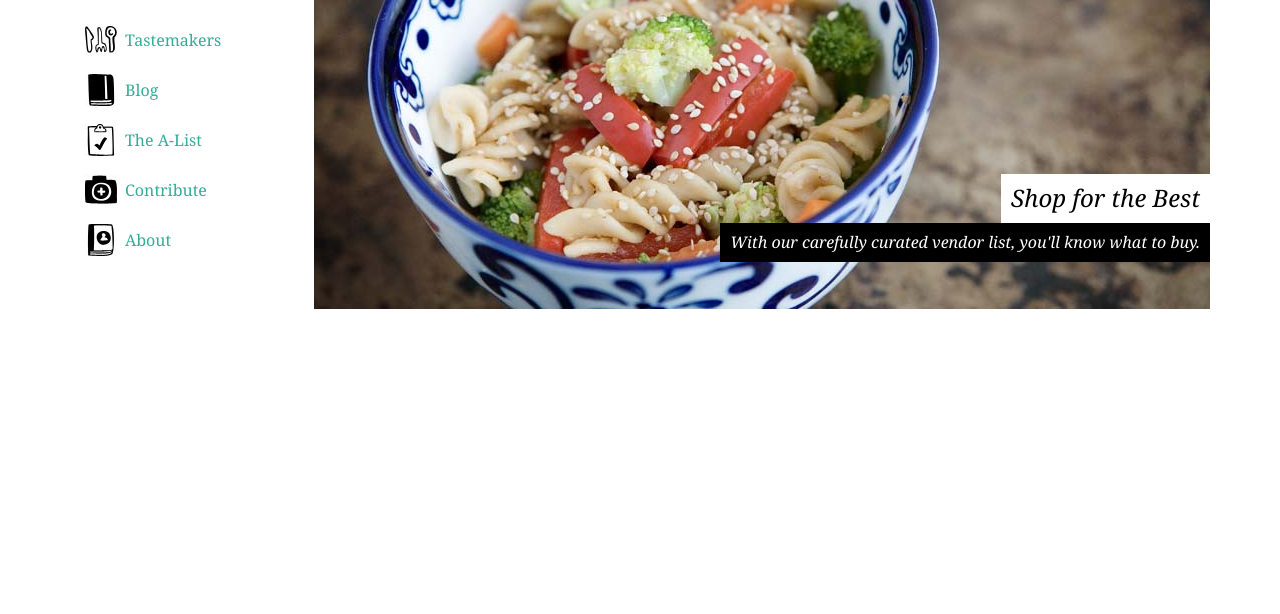
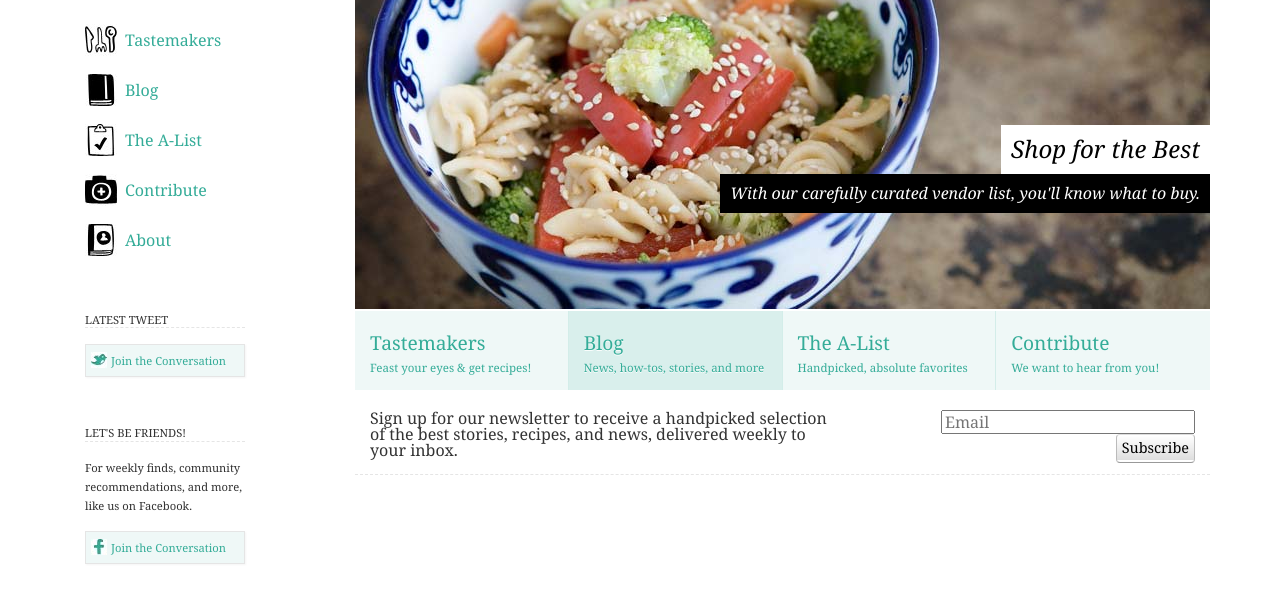
Before and after one commit to dimaxp/cursovaya-html, a plain HTML site: page index.html in a window 1280 px wide. Shown: the part 186-800 px from the top of the page. Drawn offline with nearby package versions, Linux system fonts and the light colour scheme.

Commit message:
mail form

```diff
--- a/css/style.css
+++ b/css/style.css
@@ -3,6 +3,7 @@ body{
     font-family: ff-tisa-web-pro, Georgia, sans-serif;
     line-height: 1;
     color: #333;
+
 }
 .container {
 
@@ -21,7 +22,9 @@ a {
 a:hover {color: #EC6635;
     text-decoration: none;
 }
-ul li {list-style: none;}
+ul li {
+    list-style: none;
+}
 
 nav ul{
     padding-left: 0;
@@ -40,7 +43,9 @@ nav ul li a {
     margin-bottom: 10px;
 }
 
-nav ul li a:hover {    background-position-x:5px;}
+nav ul li a:hover {
+    background-position-x:5px;
+}
 
 a#i-tastemakers {
     background-image: url("../images/vilki.jpg");
@@ -58,15 +63,107 @@ a#i-about {
     background-image: url("../images/about.jpg");
 }
 
+
+.podzagvmenu {
+    display: block;
+    border-bottom: 1px dashed #E5E5E5;
+    padding-bottom: 2px;
+    font-size: 0.7em;
+    text-transform: uppercase;
+    margin-top: 50px;
+}
+
+.button {
+    background-color: #EFF8F7;
+    border: 1px solid #E5E5E5;
+    -webkit-box-shadow: 1px 1px 2px #F5F5F5;
+    -moz-box-shadow: 1px 1px 2px #F5F5F5;
+    box-shadow: 1px 1px 2px #F5F5F5;
+    font-size: 0.7em;
+    display: block;
+    padding: 10px;
+    text-align: center;
+text-indent: 7px;
+    background-position: left 5px top 45%;
+    background-repeat: no-repeat;
+}
+
+.btwit {    background-image: url("../images/lasttwit.jpg"); }
+
+.bface {    background-image: url("../images/lastface.jpg");}
+
+
+.minitext {    font-size: 0.7em;}
+
+
+
+
 .slider {
-    height: 496px;
+    height: 447px;
     width: 100%;
     background-image: url("../images/sli.jpg");
     background-repeat: no-repeat;
     background-position: right 0px;
-position: relative;}
+    position: relative;}
 
 
-.podpisi{ display: block; position: absolute; bottom: 90px; right: 0px;    width: 60%; font-style: italic;}
-.podpisi h1{  padding: 10px; background: #fff; font-size: 1.5em; color: #000; text-align: center; right: 0; margin-bottom: 0;     display: inline-block; }
-.podpisi h2{background: #000; font-size: 1em; color: #fff; padding: 10px; text-align: center; right: 0;     display: inline-block;}
+.podpisi{ display: block;
+    position: absolute;
+    bottom: 90px;
+    right: 0px;
+    width: 60%;
+    font-style: italic;
+}
+.podpisi h1{
+    padding: 10px;
+    background: #fff;
+    font-size: 1.5em;
+    color: #000;
+    text-align: center;
+    right: 0;
+    margin-bottom: 0;
+    display: inline-block;
+}
+
+.podpisi h2{
+    background: #000;
+    font-size: 1em;
+    color: #fff;
+    padding: 10px;
+    text-align: center;
+    right: 0;
+    display: inline-block;
+}
+
+
+
+.pods {background: #EFF8F7;
+    font-size: 0.8em; border-right: 1px solid #D3EDE9;}
+.pods:last-child {border: none;}
+.pods a {
+    margin-top: 20px;
+    display: block;}
+
+.pods h3 {    font-size: 1.5em;}
+.pods p {font-size: 0.9em;}
+
+.minitext {line-height: 1.7em;}
+.active {
+    color: #34AC98;
+    background: #D9EFEC;
+    text-shadow: 0 1px 0 #FAFDFC;}
+
+
+.subscribe {border-bottom: 1px dashed #E5E5E5; border-top 1px dashed #E5E5E5; margin-top: 20px;}
+
+.mail input {display: inline-block;}
+
+.submit {
+    border-radius: 4px;
+    border: 1px solid;
+    border-color: #ddd #bbb #999;
+    background-image: url("../images/button.png");
+    font-size: 0.9em;
+    padding: 5px;
+
+}
--- a/index.html
+++ b/index.html
@@ -32,9 +32,22 @@
             </nav>
 
 
+            <p class="podzagvmenu">Latest Tweet</p>
+
+            <a href="#" class="button btwit">Join the Conversation</a>
+
+
+
+            <p class="podzagvmenu">Let's be friends!</p>
+       <p class="minitext">    For weekly finds, community recommendations, and more, like us on Facebook. </p>
+            <a href="#" class="button bface">Join the Conversation</a>
+
+
+
+
 
         </div>
-        <div class="col-md-10">
+        <div class="col-md-9 offset-1">
             <div class="row">
                 <div class="col-md-12 slider">
                     <a class="podpisi text-right" href="#">
@@ -45,7 +58,40 @@
                 </div>
             </div>
 
+            <div class="row">
+                <div class="col-md-3 pods"><a href="#"><h3>Tastemakers</h3><p>Feast your eyes &amp; get recipes!</p></a></div>
+                <div class="col-md-3 pods active"><a href="#"><h3>Blog</h3><p>News, how-tos, stories, and more</p></a></div>
+                <div class="col-md-3 pods"><a href="#"><h3>The A-List</h3><p>Handpicked, absolute favorites</p></a></div>
+                <div class="col-md-3 pods"><a href="#"><h3>Contribute</h3><p>We want to hear from you!</p></a></div>
+            </div>
+
+
+            <div class="row subscribe">
+                <div class="col-md-7 ">
+                    <p>Sign up for our newsletter to receive a handpicked selection of the best stories, recipes, and news, delivered weekly to your inbox.</p>
+                </div>
+
+                <div class="col-md-5 mail text-right">
+                <form action="#" method="post">
+
+
+                        <input type="email" id="email" name="EMAIL" placeholder="Email">
+
+
+                        <input class="submit" type="submit" value="Subscribe" name="subscribe">
+
+                </form>
+                </div>
+
+
+            </div>
+
+
+
+
+
         </div>
+
 
     </div>
 
```
Also changed, not shown: images/button.png (added), images/lastface.jpg (added), images/lasttwit.jpg (added), images/mail.jpg (added).
